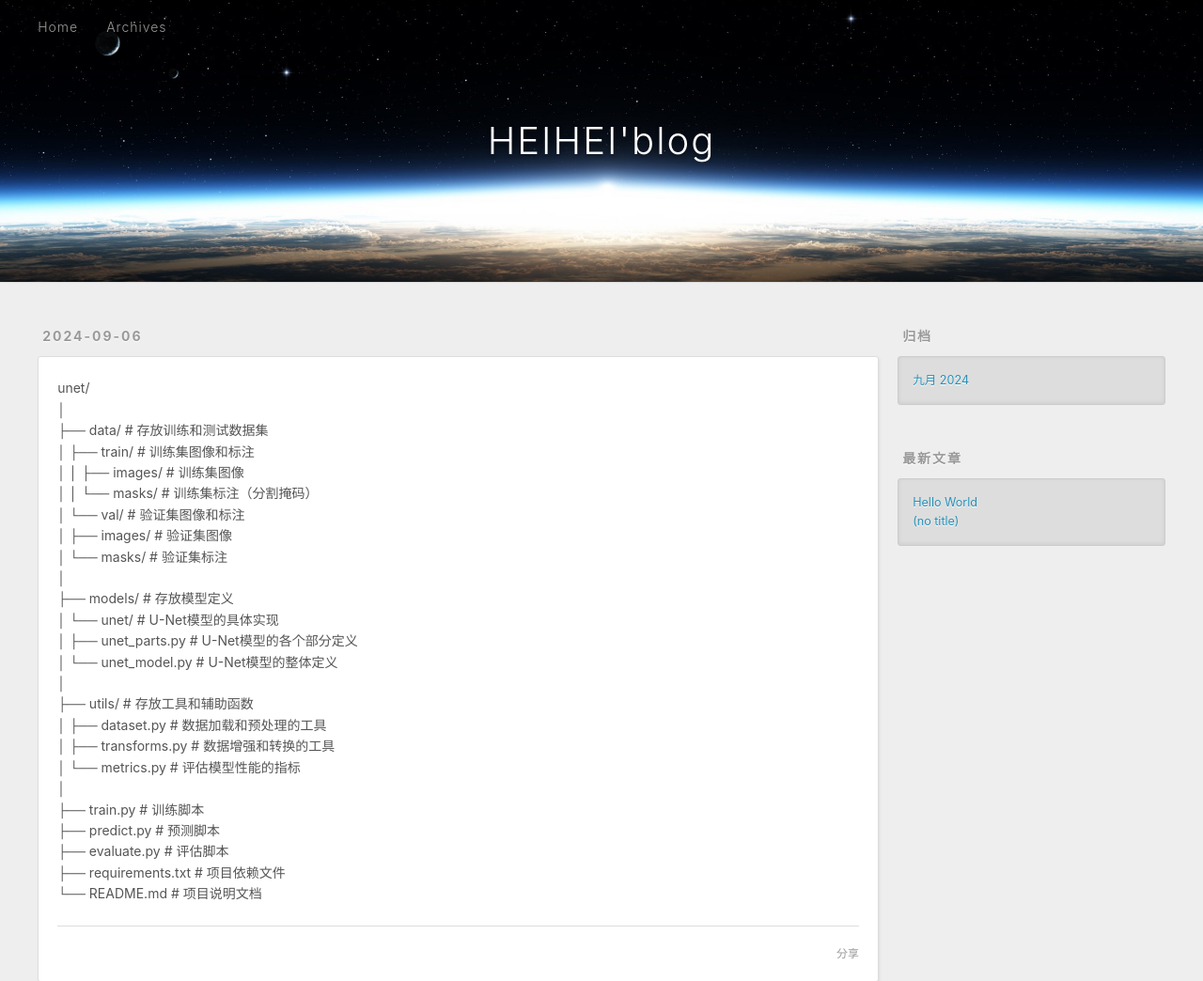
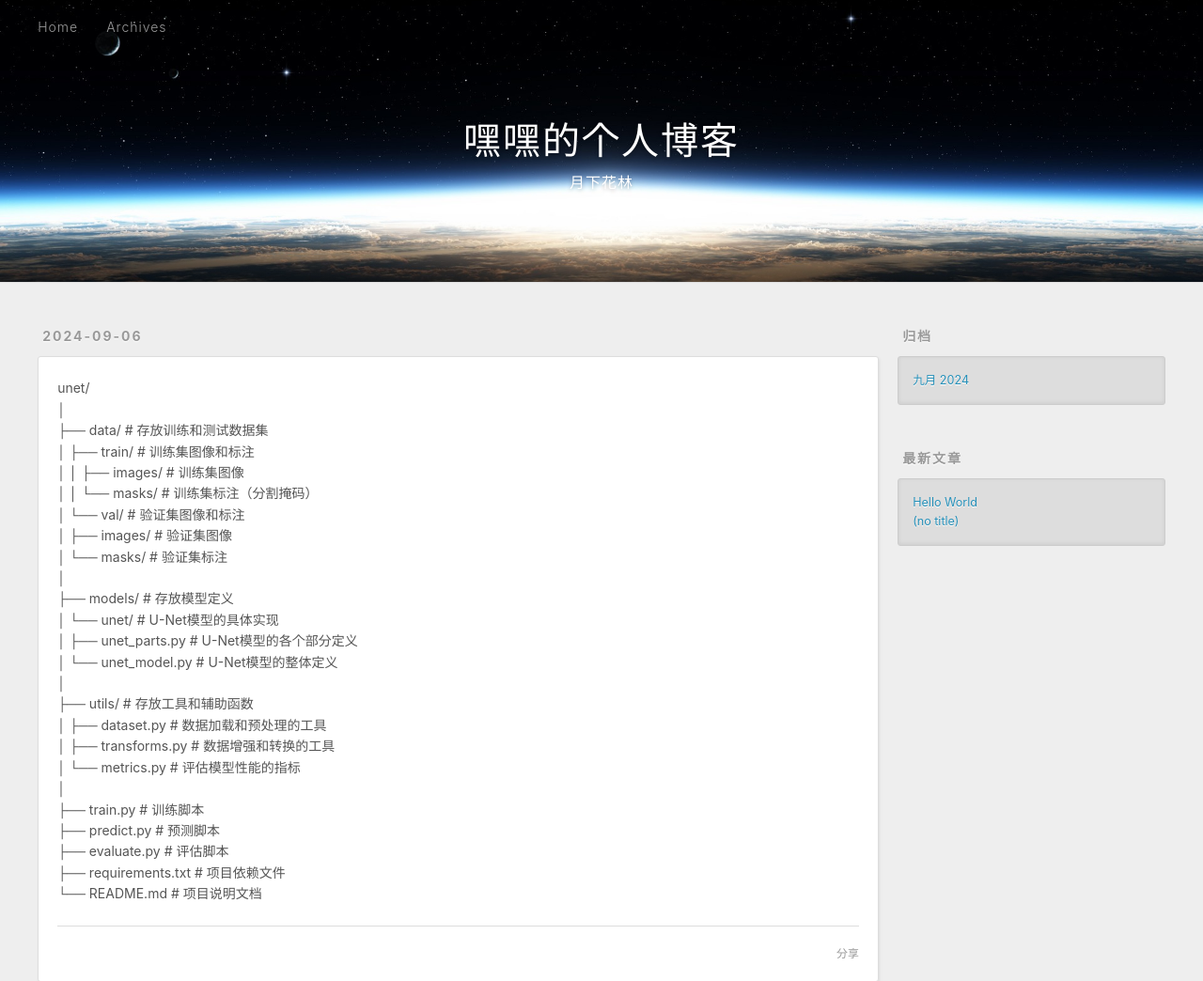
Before and after one commit to Alexphone11/Alexphone11.github.io, a plain HTML site: page 2024/09/06/文件夹/index.html in a window 1280 px wide. Shown: the top 1044 px of the page at 94% size. Drawn offline with Linux system fonts and the light colour scheme.

Commit message:
Site updated: 2024-09-08 16:20:20

```diff
--- a/2024/09/06/文件夹/index.html
+++ b/2024/09/06/文件夹/index.html
@@ -4,13 +4,13 @@
   <meta charset="utf-8">
 
 
-  <title>HEIHEI&#39;blog</title>
+  <title>嘿嘿的个人博客</title>
   <meta name="viewport" content="width=device-width, initial-scale=1, shrink-to-fit=no">
   <meta name="description" content="unet&#x2F;│├── data&#x2F;                 # 存放训练和测试数据集│   ├── train&#x2F;            # 训练集图像和标注│   │   ├── images&#x2F;       # 训练集图像│   │   └── masks&#x2F;        # 训练集标注（分割掩码）│   └── val&#x2F;">
 <meta property="og:type" content="article">
-<meta property="og:title" content="HEIHEI&#39;blog">
+<meta property="og:title" content="嘿嘿的个人博客">
 <meta property="og:url" content="http://example.com/2024/09/06/%E6%96%87%E4%BB%B6%E5%A4%B9/index.html">
-<meta property="og:site_name" content="HEIHEI&#39;blog">
+<meta property="og:site_name" content="嘿嘿的个人博客">
 <meta property="og:description" content="unet&#x2F;│├── data&#x2F;                 # 存放训练和测试数据集│   ├── train&#x2F;            # 训练集图像和标注│   │   ├── images&#x2F;       # 训练集图像│   │   └── masks&#x2F;        # 训练集标注（分割掩码）│   └── val&#x2F;">
 <meta property="og:locale" content="zh_CN">
 <meta property="article:published_time" content="2024-09-06T07:39:29.050Z">
@@ -18,7 +18,7 @@
 <meta property="article:author" content="heihei">
 <meta name="twitter:card" content="summary">
 
-    <link rel="alternate" href="/atom.xml" title="HEIHEI'blog" type="application/atom+xml">
+    <link rel="alternate" href="/atom.xml" title="嘿嘿的个人博客" type="application/atom+xml">
 
 
     <link rel="shortcut icon" href="/favicon.png">
@@ -43,8 +43,12 @@
   <div id="header-outer" class="outer">
     <div id="header-title" class="inner">
       <h1 id="logo-wrap">
-        <a href="/" id="logo">HEIHEI&#39;blog</a>
+        <a href="/" id="logo">嘿嘿的个人博客</a>
       </h1>
+
+        <h2 id="subtitle-wrap">
+          <a href="/" id="subtitle">月下花林</a>
+        </h2>
 
     </div>
     <div id="header-inner" class="inner">
```
Also changed, not shown: 2024/09/07/hello-world/index.html (+8 -4 lines), archives/2024/09/index.html (+9 -5 lines), archives/2024/index.html (+9 -5 lines), archives/index.html (+9 -5 lines), index.html (+9 -5 lines).
